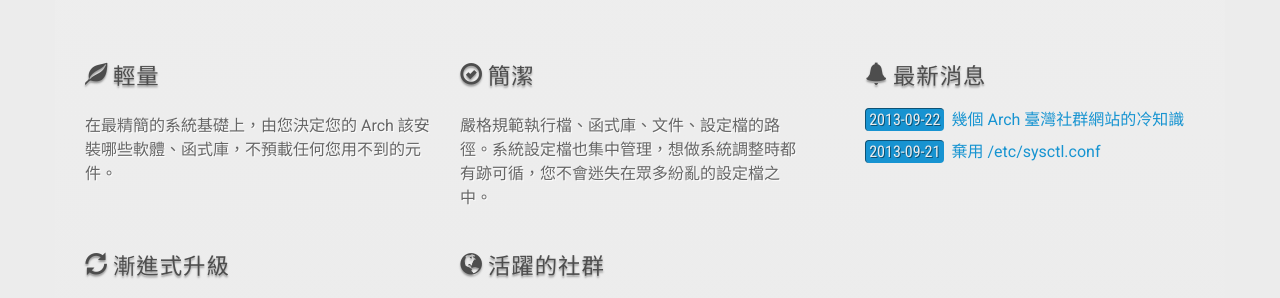
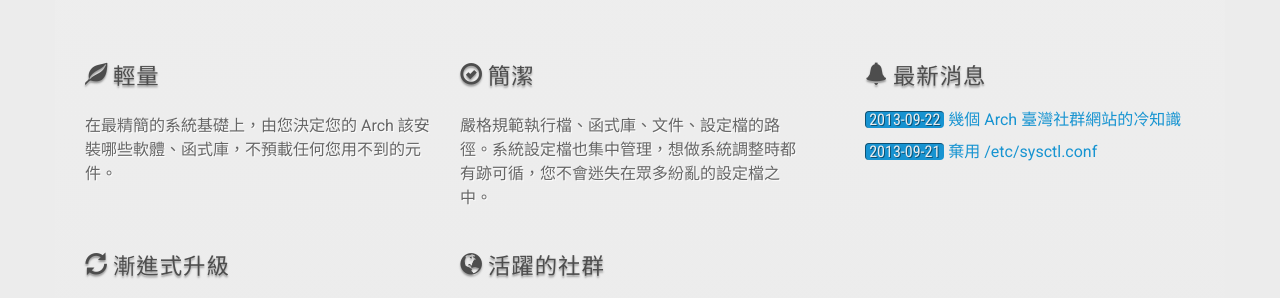
Before and after one commit to linux-taiwan/arch.linux.org.tw, a Jekyll site: the page built from index.html, in a window 1280 px wide and 1173 px high. Shown: the part 667-965 px from the top of the window. Built offline with Jekyll 4.4.1, drawn with Linux system fonts in a browser that asks for light colours; nearby versions of some CDN libraries; Markdown is read by kramdown in place of the engine named in the settings.

Commit message:
Tune date field styles.
Signed-off-by: Huei-Horng Yo <hiroshiyui@gmail.com>

```diff
--- a/_sass/main.scss
+++ b/_sass/main.scss
@@ -157,9 +157,7 @@ section.content {
 
             span {
               display: block;
-              /*padding-left: 0.4em;*/
-              /*padding-right: 0.4em;*/
-              padding: 0.2em;
+              padding: 0 0.2em;
               line-height: 1em;
               color: #ececec;
               background-color: #1793d1;
@@ -172,7 +170,7 @@ section.content {
 
           div.post__title {
             display: table-cell;
-            padding-left: 0.5em;
+            padding-left: 0.3em;
             padding-bottom: 0.5em;
             span {
             }
--- a/css/main.css
+++ b/css/main.css
@@ -149,9 +149,7 @@ section.content #home div.posts ul li div.post__date {
 }
 section.content #home div.posts ul li div.post__date span {
   display: block;
-  /*padding-left: 0.4em;*/
-  /*padding-right: 0.4em;*/
-  padding: 0.2em;
+  padding: 0 0.2em;
   line-height: 1em;
   color: #ececec;
   background-color: #1793d1;
@@ -166,7 +164,7 @@ section.content #home div.posts ul li div.post__date span {
 }
 section.content #home div.posts ul li div.post__title {
   display: table-cell;
-  padding-left: 0.5em;
+  padding-left: 0.3em;
   padding-bottom: 0.5em;
 }
 
```
